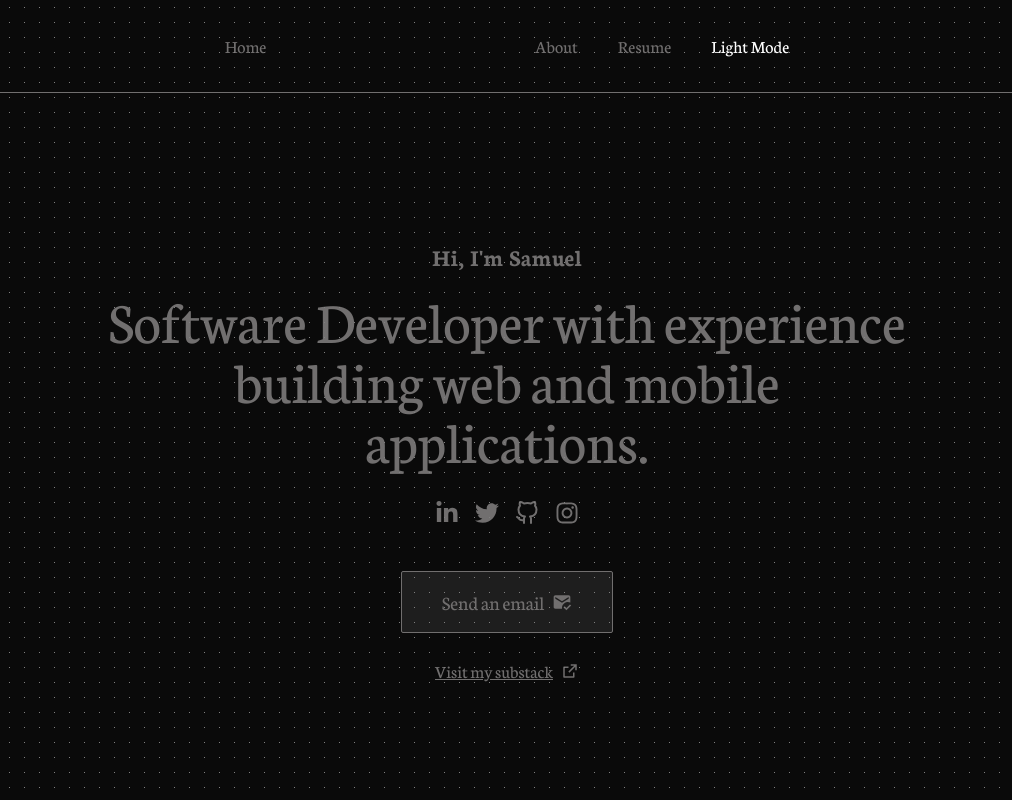
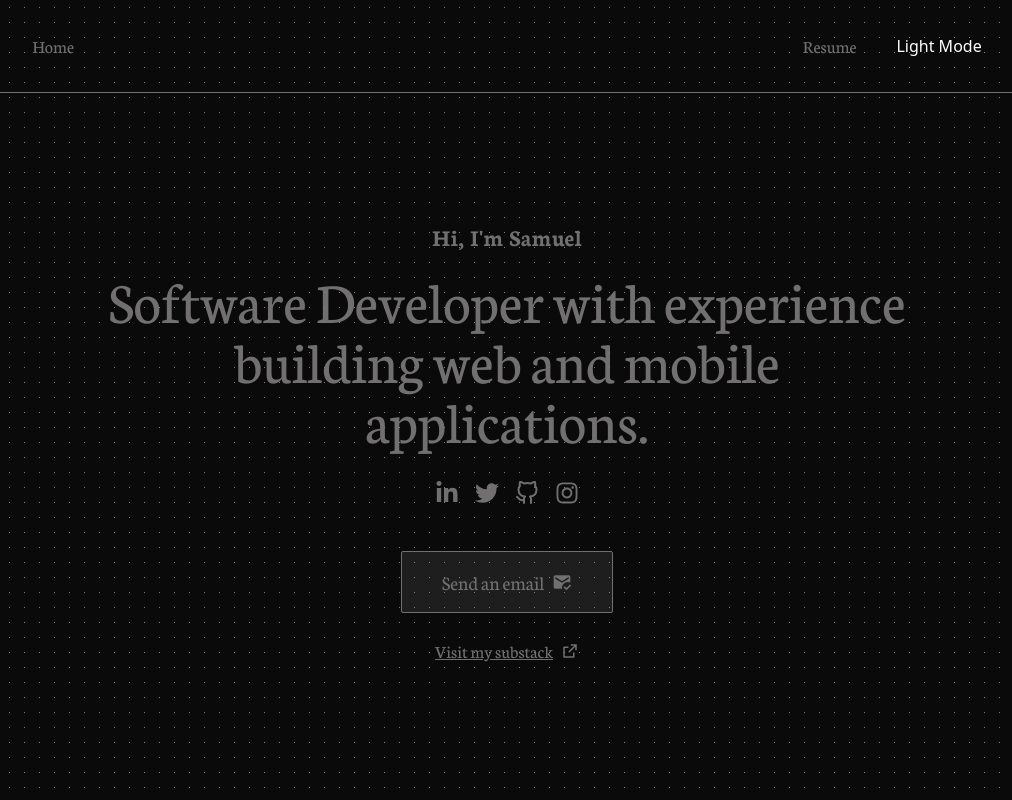
Before and after one commit to kokombo/PersonalSite, a React (Vite) app: page / in a window 1280 px wide. Shown: the top 800 px of the page, without its empty margins (133-1145 px from the left). Built offline with nearby package versions, Linux system fonts and the light colour scheme.

Commit message:
layout change

```diff
--- a/src/components/NavigationBar.tsx
+++ b/src/components/NavigationBar.tsx
@@ -3,8 +3,8 @@ import ThemeSwitch from "./ThemeSwitch";
 
 const NavigationBar = () => {
   return (
-    <nav className="dark:bg-black bg-white  py-8 border-b-[1px] border-b-gray px-[6.94%] ">
-      <div className="dot-background flex justify-evenly ">
+    <nav className="dark:bg-black bg-white  py-8 border-b-[1px] border-b-gray px-[6.94%] w-full ">
+      <div className="dot-background flex justify-between">
         <div>
           <Link
             to="/"
@@ -14,12 +14,13 @@ const NavigationBar = () => {
           </Link>
         </div>
 
-        <div className="dark:text-gray text-black flex gap-10 items-center font-NeutonRegular text-lg">
-          <NavLink to="/about" className={"hover:underline "}>
-            About
-          </NavLink>
-
-          <NavLink to="/resume" className={"hover:underline "}>
+        <div className="flex gap-10 items-center  ">
+          <NavLink
+            to="/resume"
+            className={
+              "hover:underline dark:text-gray text-black  text-lg font-NeutonRegular"
+            }
+          >
             Resume
           </NavLink>
           <ThemeSwitch />
--- a/src/containers/Header.tsx
+++ b/src/containers/Header.tsx
@@ -6,7 +6,7 @@ import { MdMarkEmailRead } from "react-icons/md";
 const Header = () => {
   return (
     <header className=" flex justify-center items-center py-8 md:py-12">
-      <div className="dark:text-gray text-black flex flex-col items-center text-center gap-4 mt-[50px] md:mt-[100px]">
+      <div className="dark:text-gray text-black flex flex-col items-center text-center gap-4 ">
         <h1 className="text-xl md:text-2xl font-NeutonBold">Hi, I'm Samuel</h1>
 
         <article className="flex flex-col items-center gap-8">
--- a/src/containers/Languages.tsx
+++ b/src/containers/Languages.tsx
@@ -2,7 +2,7 @@ const Languages = () => {
   return (
     <section className="flex flex-col items-center gap-10 md:gap-20 text-gray w-full   py-8 md:py-12">
       <h2 className=" text-4xl font-NeutonBold">Technologies </h2>
-      <div className="flex items-center justify-center flex-wrap md:gap-8 gap-6 py-[50px] md:py-[64px]  border-y-[1px] border-y-gray bg-grey w-full font-NeutonRegular md:text-xl text-lg">
+      <div className="flex items-center justify-center flex-wrap md:gap-8 gap-6 px-2 py-[50px] md:py-[64px]  border-y-[1px] border-y-gray bg-grey w-full font-NeutonRegular md:text-xl text-lg">
         <p>JavaScript</p>
         <p> TypeScript</p>
         <p> React.JS</p>
--- a/src/index.css
+++ b/src/index.css
@@ -14,6 +14,12 @@
   src: url("../src/font/Neuton/Neuton-Regular.ttf") format("opentype");
 }
 
+body {
+  background-color: #0a0a0a;
+  padding: 0;
+  margin: 0;
+}
+
 .dot-background::before {
   content: "";
   position: fixed;
--- a/src/layout/layout.tsx
+++ b/src/layout/layout.tsx
@@ -1,10 +1,9 @@
 import { Outlet } from "react-router-dom";
-import { NavigationBar } from "../components";
 
 const Layout = () => {
   return (
     <>
-      <NavigationBar />
+      {/* <NavigationBar /> */}
       <Outlet />
     </>
   );
--- a/src/pages/Home.tsx
+++ b/src/pages/Home.tsx
@@ -1,9 +1,11 @@
+import { NavigationBar } from "../components";
 import { Header, Projects, Languages, Contact, Footer } from "../containers";
 
 const Home = () => {
   return (
     <main className="dark:bg-black bg-secondary h-full w-full px-[6.94%]">
       <div className="dot-background flex flex-col items-center gap-20">
+        <NavigationBar />
         <Header />
         <Languages />
         <Projects />
```
